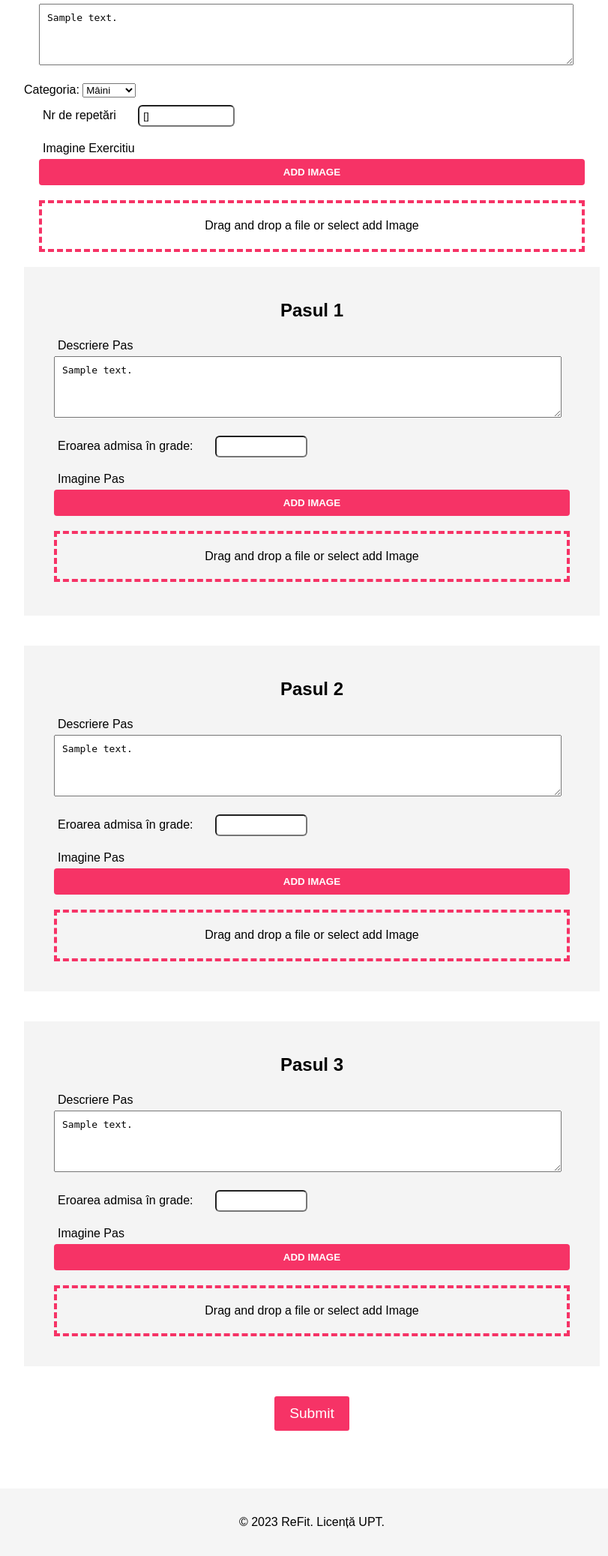
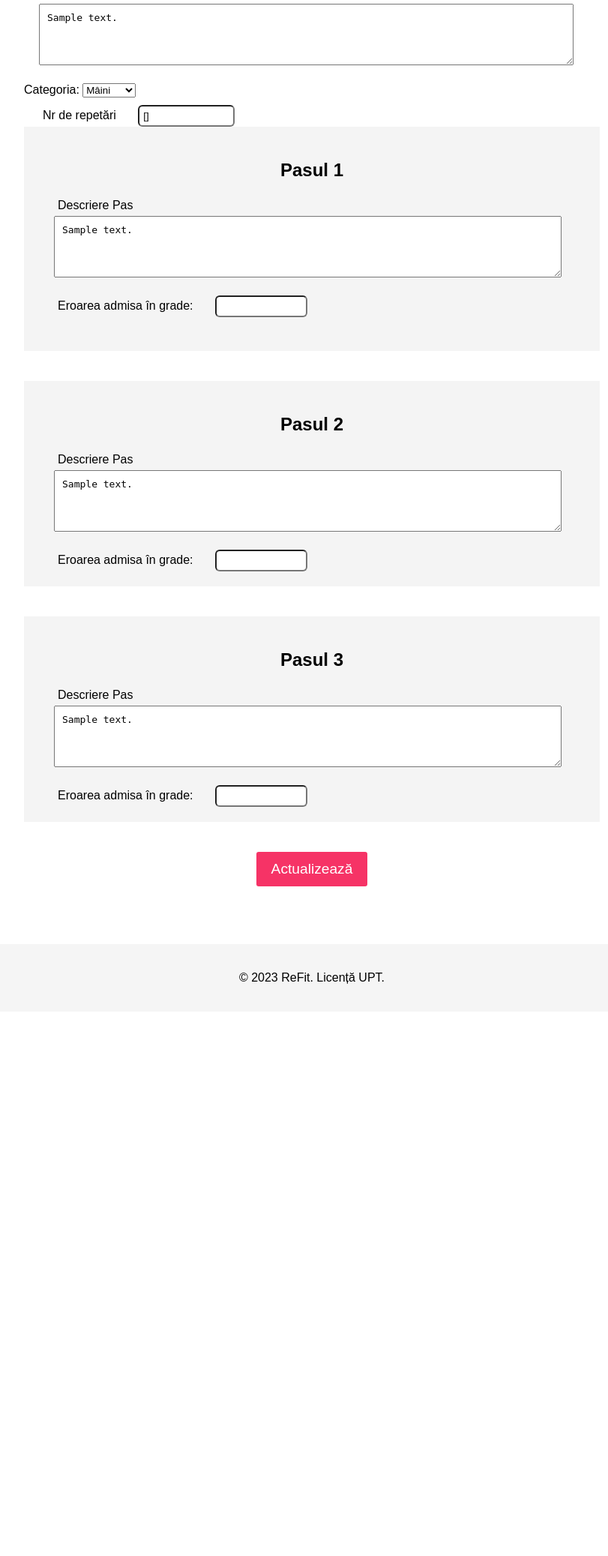
Before and after one commit to bugavlad96/ReFit, a Flask app: template flask_proj/templates/edit_ex.html in a window 1280 px wide. Shown: the part 320-2395 px from the top of the page at 75% size, without its empty margins (224-1035 px from the left). After the commit the page ends 1632 px from the top, so only its background shows below. Run offline with Flask 3, Linux system fonts and the light colour scheme; the template is opened without the code that fills it: most values are stand-ins (such as "Sample title", 1, 10 or a date in 2020).

Commit message:
rafinat continut interfata

```diff
--- a/flask_proj/app.py
+++ b/flask_proj/app.py
@@ -94,8 +94,9 @@ def main():
         for category in all_cat:
             if category[0] != 'users':
                 preprocessed_item = {
-                    'name': category[0].capitalize(),
+                    'name': category[0],
                     'description': category[1].capitalize(),
+                    'romanian_cat': category_romanian.get(category[0],category[0]),
                 }
 
                 preprocessed_data.append(preprocessed_item)
@@ -198,7 +199,9 @@ def programs():
             'photo_id': program[3],
             'category_name': program[4],
             # 'therapist_id': program[5], therapist ID no need to render to HTML
-            'therapist_name': therapist_name
+            'therapist_name': therapist_name,
+            'romanian_cat': category_romanian.get(program[4], program[4]),
+
         }
         preprocessed_data.append(preprocessed_item)
         # print(preprocessed_item)
@@ -260,11 +263,14 @@ def add_programs():
             'id': ex[0], #no need to render ID
             'name': ex[1].capitalize(),
             'description': ex[2].capitalize(),
-            # 'photo_id': ex[3], !!!!!!!!!!!!!!!!!needed later
+            'photo_id': ex[3],
             'category_name': ex[4].capitalize(),
-            # 'therapist_id': ex[5], therapist ID no need to render to HTML
+            'therapist_id': ex[5],
             'max_reps': ex[6],
-            'therapist_name': therapist_name
+            'therapist_name': therapist_name,
+            'romanian_cat': category_romanian.get(ex[4], ex[4]),
+
+
         }
         preprocessed_data.append(preprocessed_item)
         # print(preprocessed_item)
@@ -336,11 +342,13 @@ def edit_program():
                 'id': ex[0],  # no need to render ID
                 'name': ex[1].capitalize(),
                 'description': ex[2].capitalize(),
-                # 'photo_id': ex[3], !!!!!!!!!!!!!!!!!needed later
+                'photo_id': ex[3],
                 'category_name': ex[4].capitalize(),
                 # 'therapist_id': ex[5], therapist ID no need to render to HTML
                 'max_reps': ex[6],
-                'therapist_name': therapist_name
+                'therapist_name': therapist_name,
+                'romanian_cat': category_romanian.get(ex[4], ex[4]),
+
             }
             preprocessed_data.append(preprocessed_item)
         #   print('vashee tati: ', preprocessed_data)
@@ -483,7 +491,9 @@ def view_program():
         'description': db_program[2],
         'photo_id': db_program[3],
         'category_name': db_program[4],
-        'therapist_name': therapist_name
+        'therapist_name': therapist_name,
+        'romanian_cat': category_romanian.get(db_program[4], db_program[4]),
+
     }
 
     cur.execute("SELECT * FROM exercise_to_prog WHERE program_id = %s", (program_id,))
@@ -515,20 +525,27 @@ def view_program():
             'id': ex[0],  # no need to render ID
             'name': ex[1].capitalize(),
             'description': ex[2].capitalize(),
-            # 'photo_id': ex[3], !!!!!!!!!!!!!!!!!needed later
+            'photo_id': ex[3],
             'category_name': ex[4].capitalize(),
-            # 'therapist_id': ex[5], therapist ID no need to render to HTML
+            'therapist_id': ex[5],
             'max_reps': ex[6],
-            'therapist_name': therapist_name
+            'therapist_name': therapist_name,
+            'romanian_cat': category_romanian.get(ex[4], ex[4]),
+
         }
         preprocessed_data.append(preprocessed_item)
     #   print('vashee tati: ', preprocessed_data)
 
 
-
+    if 'email' in session:
+        user_type = session['type']
+        name = session['name']
+        return render_template('view_program.html', user_name = name, logged_in=True, user_type=user_type, program=program, exercises=preprocessed_data, photo=photo)
+    else:
+        return render_template('view_program.html',program=program, exercises=preprocessed_data, photo=photo)
 
     # return render_template('add_prog.html', logged_in=True, user_type=user_type)
-    return render_template('view_program.html', program=program, exercises=preprocessed_data, photo=photo)
+
 
 
 @app.route('/exercise')
@@ -561,7 +578,8 @@ def exercise():
             'category_name': ex[4].capitalize(),
             # 'therapist_id': ex[5], therapist ID no need to render to HTML
             'max_reps': ex[6],
-            'therapist_name': therapist_name
+            'therapist_name': therapist_name,
+            'romanian_cat': category_romanian.get(ex[4], ex[4]),
         }
         preprocessed_data.append(preprocessed_item)
         # print(preprocessed_item)
@@ -577,9 +595,6 @@ def exercise():
         name = session['name']
         return render_template('exercise.html', user_name = name, logged_in=True, user_type=user_type, exercises=preprocessed_data)
     else:
-
-
-
         return render_template('exercise.html', exercises=preprocessed_data)
 
 
@@ -1103,7 +1118,12 @@ def intialize_globals():
     permissive_error = 0
     global count_max
     count_max = 0
-
+category_romanian = {
+        'hands': 'Mâini',
+        'shoulders': 'Umeri',
+        'hips': 'Șold',
+        'feet': 'Picioare',
+    }
 @app.route('/view_exercise')
 def view_ex():
     intialize_globals()
@@ -1116,14 +1136,9 @@ def view_ex():
     print('fetched exercise_id: ', exercise_id)
     print('fetched exercise_dict: ', exercise_dict)
     print('fetched steps_list: ', steps_list)
-    parameters = {
-        'hands': 'Mâini',
-        'shoulders': 'Umeri',
-        'hips': 'Șold',
-        'feet': 'Picioare',
-    }
+
     english_word = 'hands'
-    romanian_category = parameters.get(english_word, english_word) # Use the English word as fallback if translation is not available
+    romanian_category = category_romanian.get(english_word, english_word) # Use the English word as fallback if translation is not available
 
     print("exercise_dict.category:", exercise_dict['category'])
     print('steps_list[0].photo_id: ', steps_list[0]['photo_id'])
@@ -1329,10 +1344,12 @@ def view_patient():
                 'id': program[0],
                 'name': program[1].capitalize(),
                 'description': program[2].capitalize(),
-                # 'photo_id': program[3], !!!!!!!!!!!!!!!!!needed later
+                'photo_id': program[3],
                 'category_name': program[4].capitalize(),
-                # 'therapist_id': program[5], therapist ID no need to render to HTML
-                'therapist_name': therapist_name
+                'therapist_id': program[5],
+                'therapist_name': therapist_name,
+                'romanian_cat': category_romanian.get(program[4], program[4]),
+
             }
             preprocessed_data.append(preprocessed_item)
             # print(preprocessed_item)
--- a/flask_proj/templates/add_prog.html
+++ b/flask_proj/templates/add_prog.html
@@ -60,11 +60,11 @@
                 <div class="order"></div>
               </div>
 
-              <img src="../static/images/img.jpg" style="margin-left: 10%; height: 200px;">
+              <img src="static/uploads/{{ exercise.category_name }}/{{ exercise.photo_id }}.png" style="margin-left: 10%; height: 200px;">
               <div class="prog-content">
                 <div class="program-info">
-                  <h2>{{ exercise.description }}</h2>
-                  <p>Categorie: {{ exercise.category_name }}</p>
+                  <h2>{{ exercise.name }}</h2>
+                  <p>Categorie: {{ exercise.romanian_cat }}</p>
                   <p>Terapeut: {{ exercise.therapist_name }}</p>
                 </div>
               </div>
--- a/flask_proj/templates/edit_ex.html
+++ b/flask_proj/templates/edit_ex.html
@@ -39,25 +39,7 @@
 <!--        <label for="permissive-error">Eroarea admisa exercițiu</label>-->
 <!--        <input type="text" name="permissive-error" id="permissive-error" required value="{{steps_list[0].permissive_error}}">-->
 <!--      </div>-->
-      <div class="form-group">
-        <label>Imagine Exercitiu</label>
-        <div class="file-upload">
-          <button class="file-upload-btn" type="button" onclick="$('.file-upload-input').trigger( 'click' )">Add Image</button>
 
-          <div class="image-upload-wrap">
-            <input class="file-upload-input" type='file' onchange="readURL(this);" accept="image/*" />
-            <div class="drag-text">
-              <h4 style="font-weight: lighter;">Drag and drop a file or select add Image</h4>
-            </div>
-          </div>
-          <div class="file-upload-content">
-            <img class="file-upload-image" src="#" alt="your image" />
-            <div class="image-title-wrap">
-              <button type="button" onclick="removeUpload()" class="remove-image">Remove <span class="image-title">Uploaded Image</span></button>
-            </div>
-          </div>
-        </div>
-      </div>
     </div>
 
     <div class="step">
@@ -70,25 +52,7 @@
         <label for="permissive-error1">Eroarea admisa în grade: </label>
         <input type="text" name="permissive-error1" id="permissive-error1" required value="{{steps_list[0].permissive_error}}">
       </div>
-      <div class="form-group">
-        <label>Imagine Pas</label>
-        <div class="file-upload">
-          <button class="file-upload-btn" type="button" onclick="$('.file-upload-input').trigger( 'click' )">Add Image</button>
 
-          <div class="image-upload-wrap">
-            <input class="file-upload-input" type='file' onchange="readURL(this);" accept="image/*" />
-            <div class="drag-text">
-              <h4 style="font-weight: lighter;">Drag and drop a file or select add Image</h4>
-            </div>
-          </div>
-          <div class="file-upload-content">
-            <img class="file-upload-image" src="#" alt="your image" />
-            <div class="image-title-wrap">
-              <button type="button" onclick="removeUpload()" class="remove-image">Remove <span class="image-title">Uploaded Image</span></button>
-            </div>
-          </div>
-        </div>
-      </div>
       <div class="body-parts">
 
 
@@ -231,25 +195,7 @@
         <label for="permissive-error2">Eroarea admisa în grade: </label>
         <input type="text" name="permissive-error2" id="permissive-error2" required value="{{steps_list[1].permissive_error}}">
       </div>
-      <div class="form-group">
-        <label>Imagine Pas</label>
-        <div class="file-upload">
-          <button class="file-upload-btn" type="button" onclick="$('.file-upload-input').trigger( 'click' )">Add Image</button>
 
-          <div class="image-upload-wrap">
-            <input class="file-upload-input" type='file' onchange="readURL(this);" accept="image/*" />
-            <div class="drag-text">
-              <h4 style="font-weight: lighter;">Drag and drop a file or select add Image</h4>
-            </div>
-          </div>
-          <div class="file-upload-content">
-            <img class="file-upload-image" src="#" alt="your image" />
-            <div class="image-title-wrap">
-              <button type="button" onclick="removeUpload()" class="remove-image">Remove <span class="image-title">Uploaded Image</span></button>
-            </div>
-          </div>
-        </div>
-      </div>
       {% set remaining_angles2 = [
       {'name': 'RIGHT_ELBOW', 'label': 'Cot drept'},
       {'name': 'LEFT_ELBOW', 'label': 'Cot stâng'},
@@ -387,25 +333,7 @@
         <label for="permissive-error3">Eroarea admisa în grade: </label>
         <input type="text" name="permissive-error3" id="permissive-error3" required value="{{steps_list[2].permissive_error}}">
       </div>
-      <div class="form-group">
-        <label>Imagine Pas</label>
-        <div class="file-upload">
-          <button class="file-upload-btn" type="button" onclick="$('.file-upload-input').trigger( 'click' )">Add Image</button>
 
-          <div class="image-upload-wrap">
-            <input class="file-upload-input" type='file' onchange="readURL(this);" accept="image/*" />
-            <div class="drag-text">
-              <h4 style="font-weight: lighter;">Drag and drop a file or select add Image</h4>
-            </div>
-          </div>
-          <div class="file-upload-content">
-            <img class="file-upload-image" src="#" alt="your image" />
-            <div class="image-title-wrap">
-              <button type="button" onclick="removeUpload()" class="remove-image">Remove <span class="image-title">Uploaded Image</span></button>
-            </div>
-          </div>
-        </div>
-      </div>
         {% set remaining_angles3 = [
       {'name': 'RIGHT_ELBOW', 'label': 'Cot drept'},
       {'name': 'LEFT_ELBOW', 'label': 'Cot stâng'},
@@ -533,7 +461,7 @@
 
 
     </div>
-    <button type="submit" class="submit-button">Submit</button>
+    <button type="submit" class="submit-button">Actualizează</button>
   </form>
 </div>
 
--- a/flask_proj/templates/exercise.html
+++ b/flask_proj/templates/exercise.html
@@ -19,7 +19,7 @@
       <div class="program-info">
         <h2 style="text-align: left;">{{ exercise.name }}</h2>
         <p>{{ exercise.description }}</p>
-        <p>Categorie: {{ exercise.category_name }}</p>
+        <p>Categorie: {{ exercise.romanian_cat }}</p>
         <p>Terapeut: {{ exercise.therapist_name }}</p>
       </div>
 
--- a/flask_proj/templates/main.html
+++ b/flask_proj/templates/main.html
@@ -27,7 +27,7 @@
             {% endif %}
 
                 <div class="category-info">
-                    <h3>{{ category.name }}</h3>
+                    <h3>{{ category.romanian_cat }}</h3>
                     <p>{{ category.description }}</p>
                 </div>
             </div>
--- a/flask_proj/templates/patients.html
+++ b/flask_proj/templates/patients.html
@@ -33,7 +33,7 @@
 {% endblock %}
 
 {% block content %}
-<h1 style="text-align: center; margin-bottom: 0; margin-top: 3%;">Pacientii Mei</h1>
+<h1 style="text-align: center; margin-bottom: 0; margin-top: 3%;">Pacienții Mei</h1>
 <div class="search-container">
     {% if error %}
     <p style="color: red;">{{ error }}</p>
@@ -49,7 +49,7 @@
 <div class="program-list">
    {% for patient in patients %}
   <div class="program">
-    <img src="../static/images/img.jpg">
+    <img src="../static/images/user.jpg">
     <div class="prog-content">
       <div class="program-info">
         <h2 style="text-align: left;"> {{patient.name}} </h2>
--- a/flask_proj/templates/programs.html
+++ b/flask_proj/templates/programs.html
@@ -23,7 +23,7 @@
       <div class="program-info">
         <h3>{{ program.name }}</h3>
         <p>{{ program.description }}</p>
-        <p>Categoria: {{ program.category_name }}</p>
+        <p>Categoria: {{ program.romanian_cat }}</p>
         <p>Terapeut: {{ program.therapist_name }}</p>
       </div>
 
```
Also changed, not shown: flask_proj/templates/edit_program.html (+3 -21 lines), flask_proj/templates/view_ex.html (+6 -6 lines), flask_proj/templates/view_patient.html (+4 -4 lines), flask_proj/templates/view_program.html (+5 -5 lines), mysql/add_categories.sql (+5 -5 lines), archive/old_hc_exercises/main.py (deleted).
